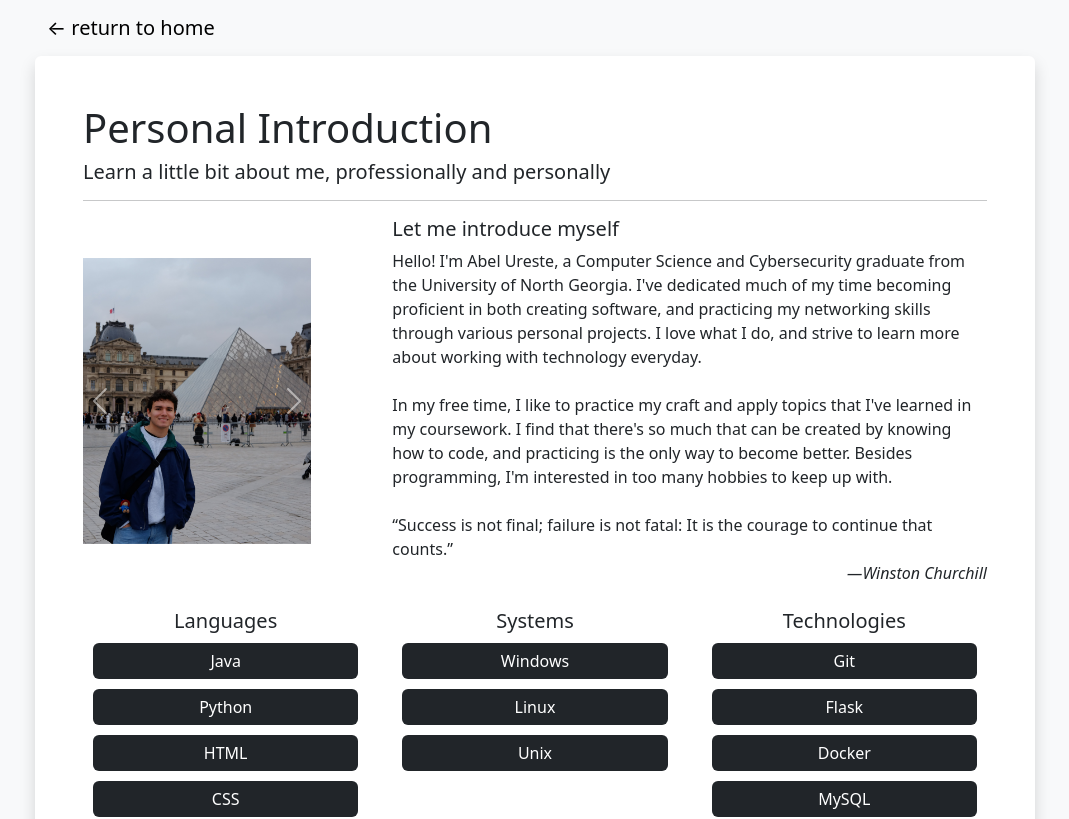
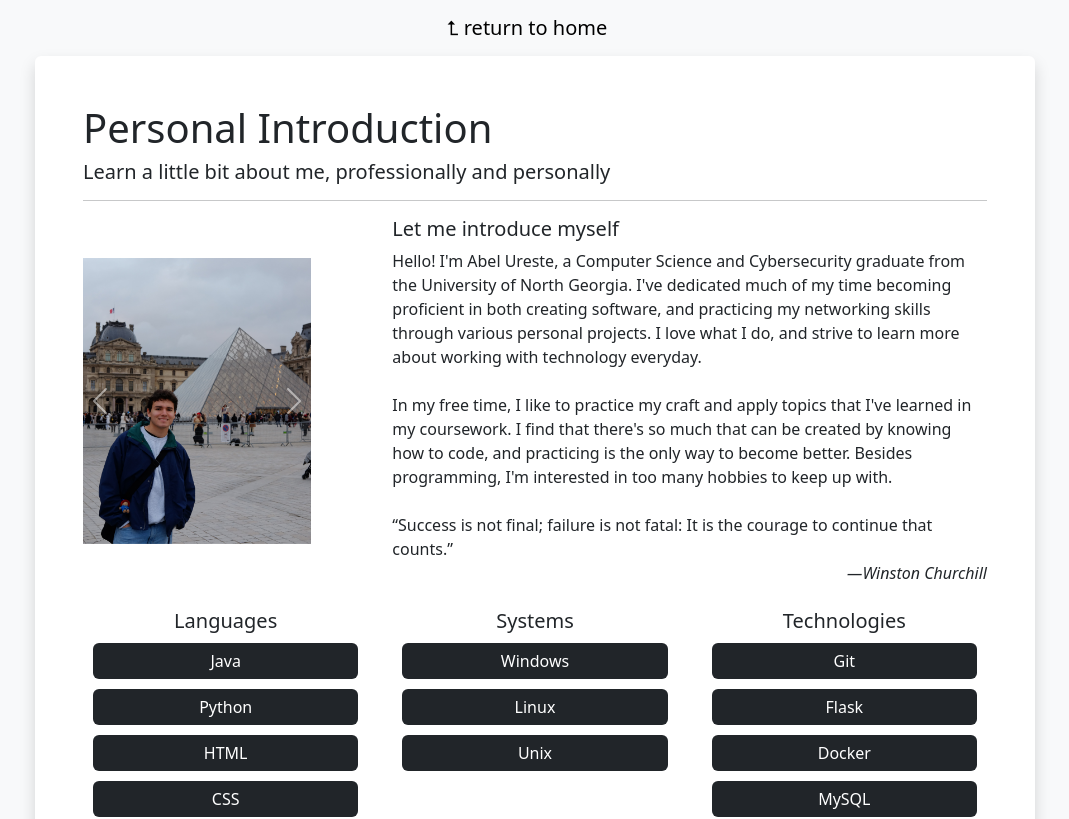
Before and after one commit to abelureste/abelureste.github.io, a React (Vite) app: page /personal-introduction in a window 1280 px wide. Shown: the top 819 px of the page, without its empty margins (105-1174 px from the left). Built offline with nearby package versions, Linux system fonts and the light colour scheme.

Commit message:
Updated resume

```diff
--- a/components/Home.jsx
+++ b/components/Home.jsx
@@ -50,7 +50,7 @@ const Home = () => {
           </div>
           <div className="row justify-content-center px-4">
             <div className="d-grid gap-2 gap-sm-4" style={{ width: '800px', padding: '0px' }}>
-              <a href="/src/assets/Abel Ureste Resume.docx" className="item-sm btn btn-dark shadow">Download Resume</a>
+              <a href="https://drive.google.com/file/d/1Wks8DfbdUIiEW4u6UsUZFrb9ycnfWnsm/view?usp=sharing" className="item-sm btn btn-dark shadow">View Resume</a>
               <Link to="/personal-introduction" className="item-sm btn btn-dark shadow" state={{ direction: 'down' }} onClick={() => setDirection('down')}>Personal Introduction</Link>
               <Link to="/projects" className="item-sm btn btn-dark shadow" state={{ direction: 'down' }} onClick={() => setDirection('down')}>Projects</Link>
             </div>
--- a/components/PersonalIntroduction.jsx
+++ b/components/PersonalIntroduction.jsx
@@ -1,5 +1,6 @@
-import React from 'react';
-import { Link } from 'react-router-dom';
+import { useState } from 'react';
+import { Link, useLocation } from 'react-router-dom';
+import { motion, AnimatePresence } from 'framer-motion';
 
 // Import images used in this component
 import personalintro1 from '../src/assets/personalintro1.JPG';
@@ -8,6 +9,26 @@ import personalintro3 from '../src/assets/personalintro3.JPG';
 import personalintro4 from '../src/assets/personalintro4.JPG';
 
 const PersonalIntroduction = () => {
+  const location = useLocation();
+  const direction = location.state?.direction;
+
+  const pageVariants = {
+    initial: {
+      y: direction === 'down' ? '100vh' : '-100vh',
+      opacity: 0,
+    },
+    animate: {
+      y: 0,
+      opacity: 1,
+      transition: { duration: 0.5, ease: 'easeInOut' },
+    },
+    exit: {
+      y: direction === 'up' ? '-100vh' : '100vh',
+      opacity: 0,
+      transition: { duration: 0.5, ease: 'easeInOut' },
+    },
+  };
+
   const languages = [
     { name: 'Java', icon: 'fa-brands fa-java' },
     { name: 'Python', icon: 'fa-brands fa-python' },
@@ -31,10 +52,17 @@ const PersonalIntroduction = () => {
 
 
   return (
+      <motion.div
+      variants={pageVariants}
+      initial="initial"
+      animate="animate"
+      exit="exit"
+      custom={direction}
+    >
     <div className="pb-5">
       <nav className="navbar">
-        <div className="container-fluid">
-          <Link className="navbar-brand" to="/">← return to home</Link>
+        <div className="container-fluid justify-content-center">
+          <Link className="navbar-brand" to="/" state={{ direction: 'up' }}>⮤ return to home</Link>
         </div>
       </nav>
       <div className="container p-sm-5 p-4 shadow rounded" style={{ backgroundColor: 'rgb(255, 255, 255)' }}>
@@ -138,6 +166,7 @@ const PersonalIntroduction = () => {
         </div>
       </div>
     </div>
+    </motion.div>
   );
 }
 
```
Also changed, not shown: 1 other file (tests, documents, lock files or other folders).
